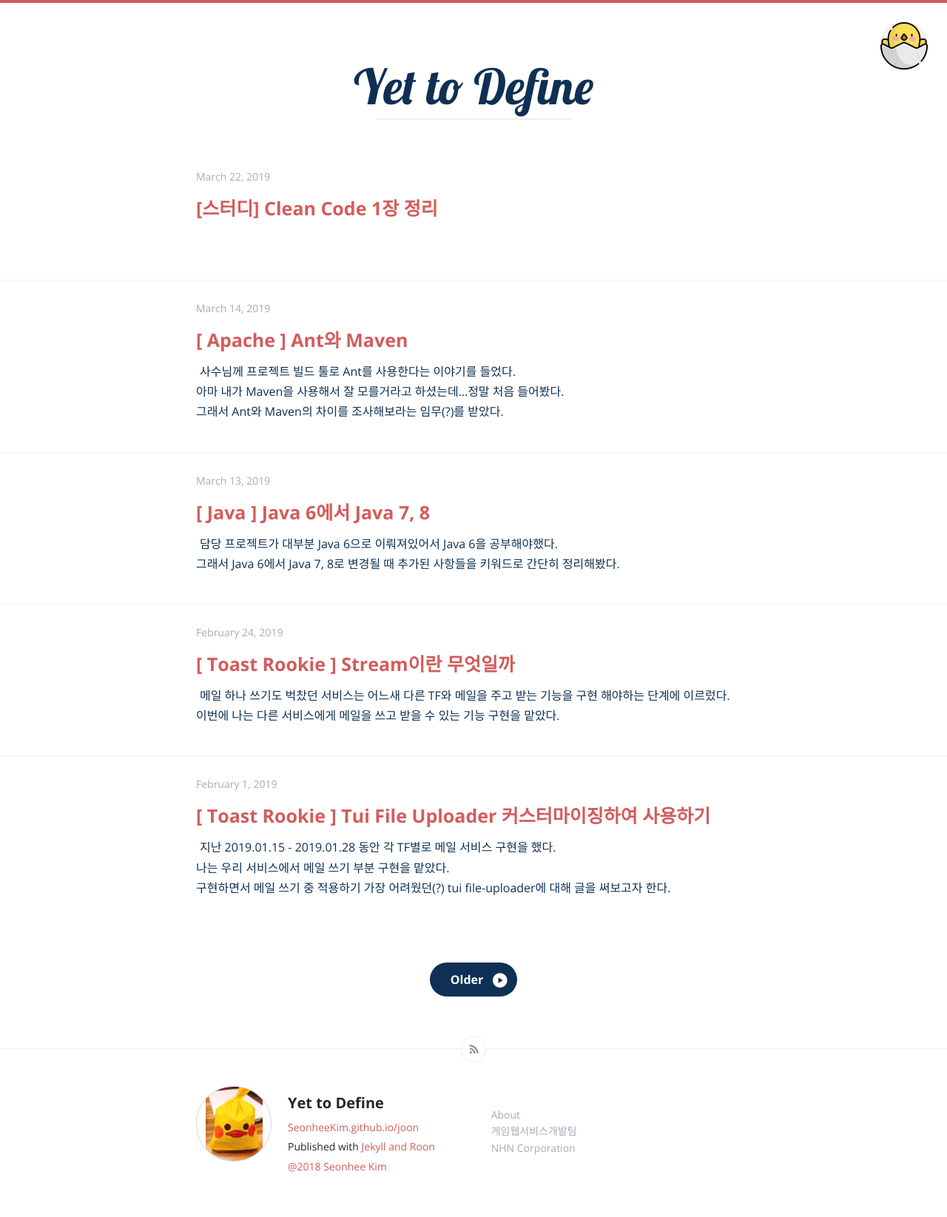
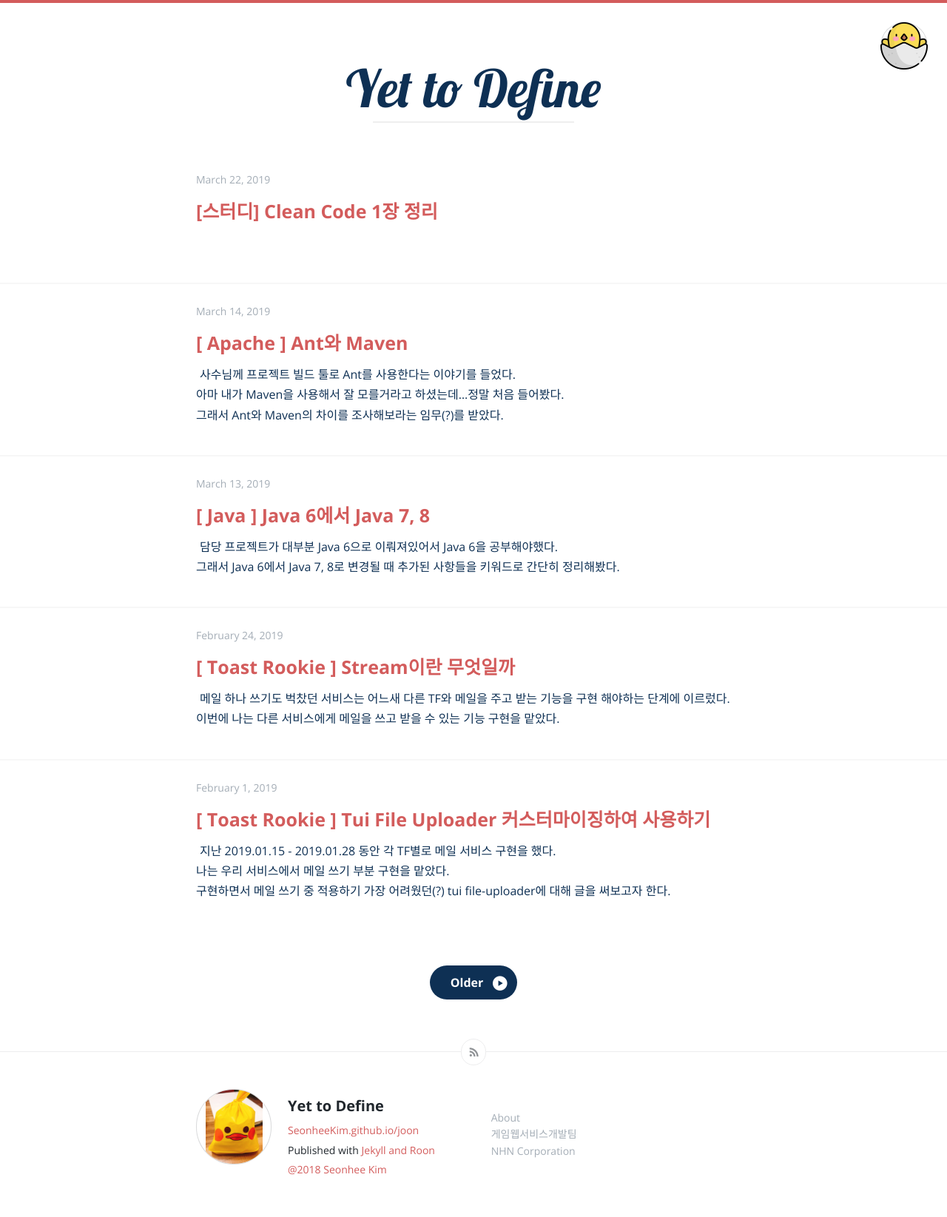
Before and after one commit to vormwald/joon, a Jekyll site: the page built from index.html, in a window 1280 px wide. Shown: the whole page at 74% size. Built offline with Jekyll 4.4.1, drawn with Linux system fonts in a browser that asks for light colours; some web fonts are replaced; Markdown is read by kramdown in place of the engine named in the settings; the list of posts is cut into pages by our own code.

Commit message:
modify site name logo 4.7rem to 5rem

```diff
--- a/css/screen.css
+++ b/css/screen.css
@@ -379,7 +379,7 @@ body>header h1 {
 body>header h1 a {
     color: #0e3054;
     font-family: 'Lobster', cursive;
-    font-size: 4.7rem;
+    font-size: 5rem;
 }
 body.noimage {
     border-top-width: 4px;
```
